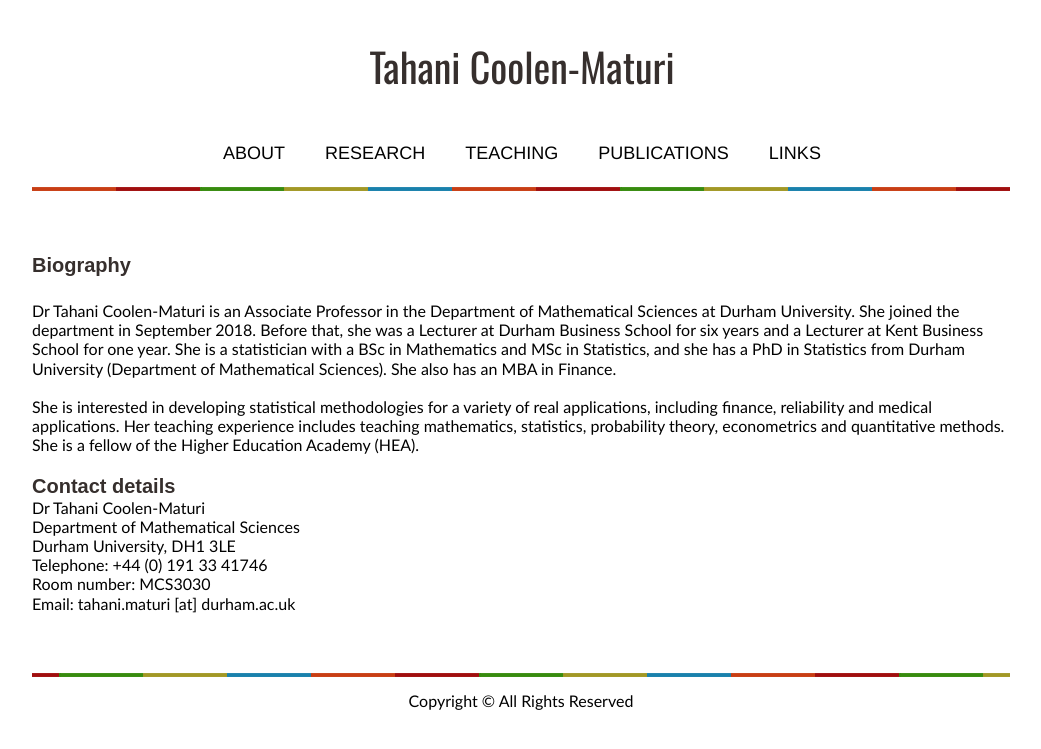
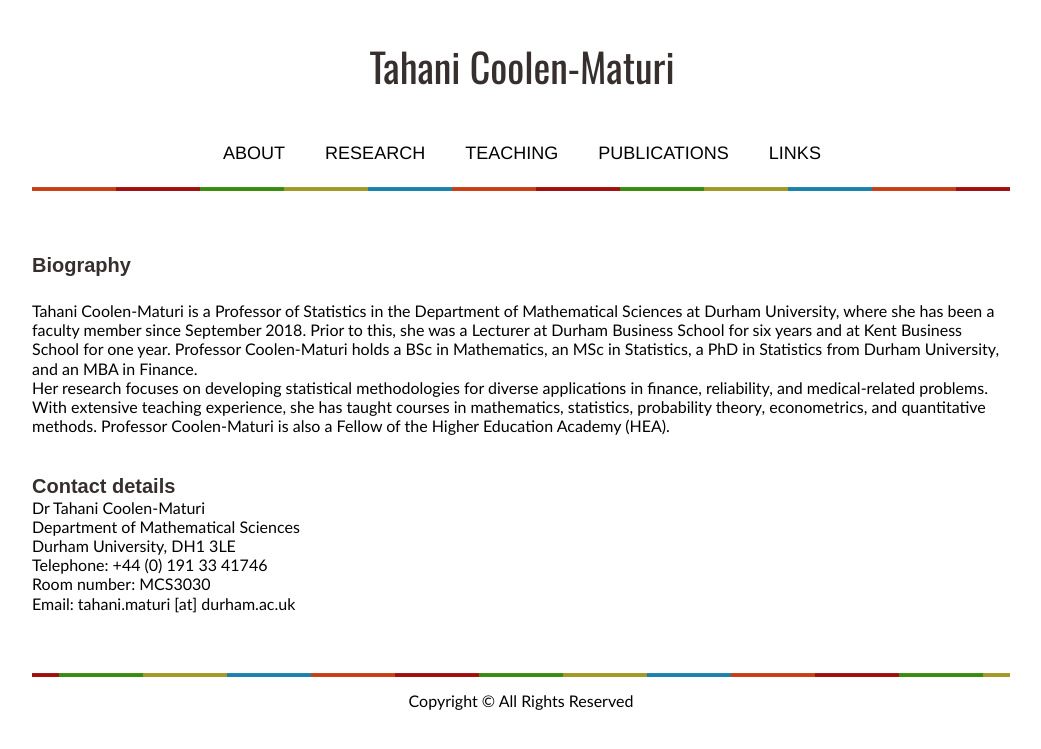
Before and after one commit to tmaturi/tahanimaturi, a Jekyll site: the page built from index.md, in a window 1280 px wide. Shown: the top 749 px of the page, without its empty margins (119-1160 px from the left). Built offline with Jekyll 4.4.1, drawn with Linux system fonts in a browser that asks for light colours; our own code applies the rules of GitHub Pages for plain Markdown files.

Commit message:
Update index.md

```diff
--- a/index.md
+++ b/index.md
@@ -4,9 +4,11 @@
 
 ## Biography<br><br>
 
-Dr Tahani Coolen-Maturi  is an Associate Professor in the Department of Mathematical Sciences at Durham University. She joined the department in September 2018. Before that, she was a Lecturer at Durham Business School for six years and a Lecturer at Kent Business School for one year. She is a statistician with a BSc in Mathematics and MSc in Statistics, and she has a PhD in Statistics from Durham University (Department of Mathematical Sciences). She also has an MBA in Finance.<br><br>
+Tahani Coolen-Maturi is a Professor of Statistics in the Department of Mathematical Sciences at Durham University, where she has been a faculty member since September 2018. Prior to this, she was a Lecturer at Durham Business School for six years and at Kent Business School for one year. Professor Coolen-Maturi holds a BSc in Mathematics, an MSc in Statistics, a PhD in Statistics from Durham University, and an MBA in Finance.
 
-She is interested in developing statistical methodologies for a variety of real applications, including finance, reliability and medical applications. Her teaching experience includes teaching mathematics, statistics, probability theory, econometrics and quantitative methods. She is a fellow of the Higher Education Academy (HEA).<br><br>
+Her research focuses on developing statistical methodologies for diverse applications in finance, reliability, and medical-related problems. With extensive teaching experience, she has taught courses in mathematics, statistics, probability theory, econometrics, and quantitative methods. Professor Coolen-Maturi is also a Fellow of the Higher Education Academy (HEA).
+
+<br><br>
 
 
 
```
